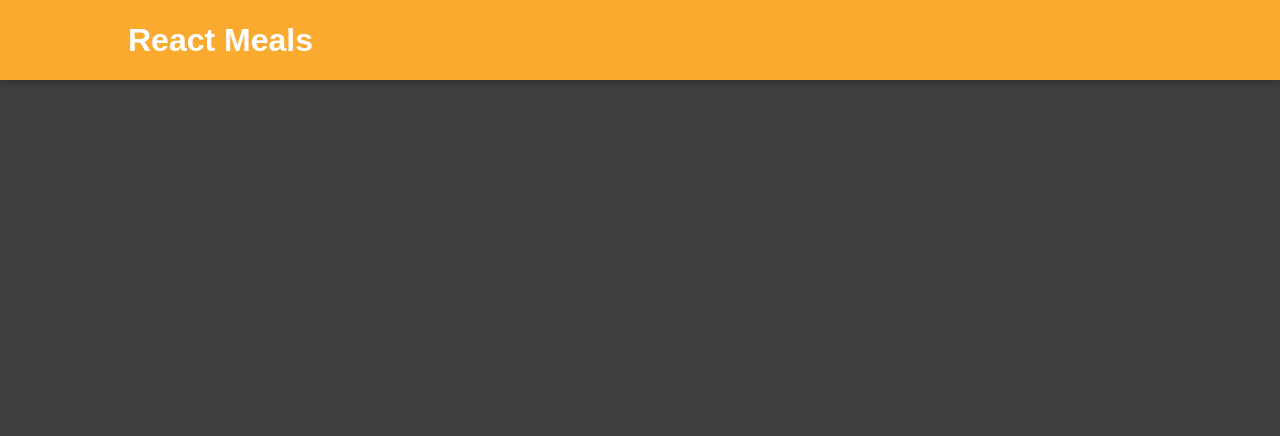
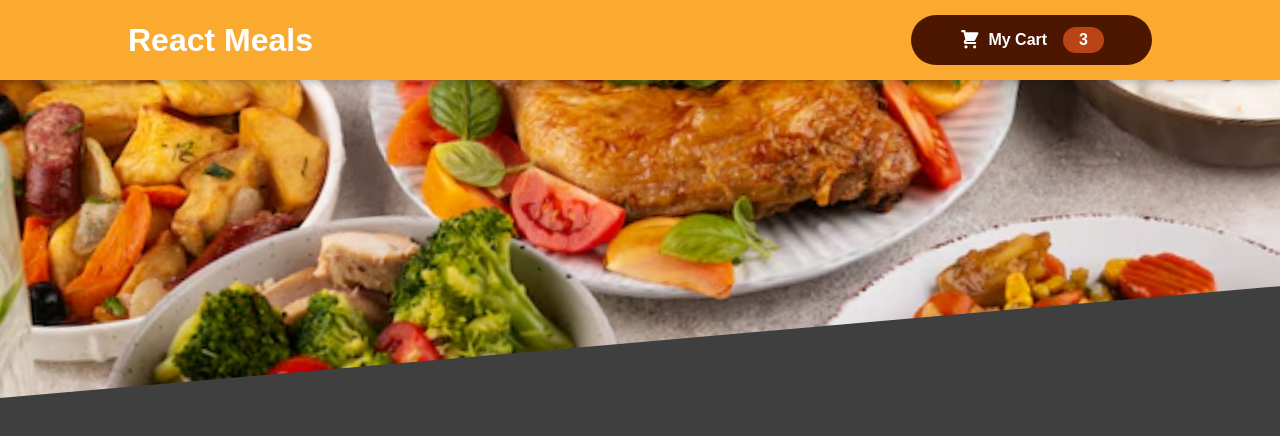
Before and after one commit to goodzeee/react-selfstudy202407, a React (Create React App) app: page / in a window 1280 px wide. Shown: the top 436 px of the page. Built offline with nearby package versions, Linux system fonts and the light colour scheme.

Commit message:
# Cart App - Header 컴포넌트 생성

```diff
--- a/src/App.js
+++ b/src/App.js
@@ -216,9 +216,7 @@
 
 const App = () => {
   return (
-    <Header>
-
-    </Header>
+    <Header></Header>
   )
 }
 
--- /dev/null
+++ b/src/Food/Layout/CartIcon.js
@@ -0,0 +1,14 @@
+import React from 'react'
+
+const CartIcon = () => {
+  return (
+    <svg
+    xmlns='http://www.w3.org/2000/svg'
+    viewBox='0 0 20 20'
+    fill='currentColor'>
+        <path d='M3 1a1 1 0 000 2h1.22l.305 1.222a.997.997 0 00.01.042l1.358 5.43-.893.892C3.74 11.846 4.632 14 6.414 14H15a1 1 0 000-2H6.414l1-1H14a1 1 0 00.894-.553l3-6A1 1 0 0017 3H6.28l-.31-1.243A1 1 0 005 1H3zM16 16.5a1.5 1.5 0 11-3 0 1.5 1.5 0 013 0zM6.5 18a1.5 1.5 0 100-3 1.5 1.5 0 000 3z' />
+    </svg>
+  );
+};
+
+export default CartIcon
--- a/src/Food/Layout/Header.js
+++ b/src/Food/Layout/Header.js
@@ -1,15 +1,22 @@
 import React from 'react'
 // import Header from './components/Food/Layout/Header';
 import styles from './Header.module.scss'
+// 정적 이미지 로딩
+import mealsImg from '../../assets/img/meals.jpg'
+import HeaderCartButton from './HeaderCartButton';
 
 const Header = () => {
+    // scss 모듈로 스타일링 리팩토링 !
+    const {header, 'main-image': mainImage} = styles;
+
   return (
     <>
-    <header className={styles.header}>
+    <header className={header}>
         <h1>React Meals</h1>
+        <HeaderCartButton />
     </header>
-    <div>
-        <img />
+    <div className={mainImage}>
+        <img src={mealsImg} alt='meals image'/>
     </div>
     </>
   )
--- /dev/null
+++ b/src/Food/Layout/HeaderCartButton.js
@@ -0,0 +1,19 @@
+import React from 'react'
+import CartIcon from './CartIcon'
+import styles from './HeaderCartButton.module.scss';
+
+const HeaderCartButton = () => {
+    const {button, icon, badge} = styles;
+
+  return (
+    <button className={button}>
+        <span className={icon}>
+            <CartIcon/>
+        </span>
+        <span>My Cart</span>
+        <span className={badge}>3</span>
+    </button>
+  );
+};
+
+export default HeaderCartButton
--- /dev/null
+++ b/src/Food/Layout/HeaderCartButton.module.scss
@@ -0,0 +1,65 @@
+$main-color: #4d1601;
+$hover-color: #2c0d00;
+$badge-color: #b94517;
+$hover-badge-color: #92320c;
+$animation-duration: 300ms;
+
+.button {
+  cursor: pointer;
+  font: inherit;
+  padding: 0.75rem 3rem;
+  border: none;
+  border-radius: 25px;
+  background-color: $main-color;
+  color: white;
+  display: flex;
+  justify-content: space-around;
+  align-items: center;
+  font-weight: bold;
+
+  &:hover,
+  &:active {
+    background-color: $hover-color;
+  }
+
+  .icon {
+    width: 1.35rem;
+    height: 1.35rem;
+    margin-right: 0.5rem;
+  }
+
+  .badge {
+    padding: 0.25rem 1rem;
+    margin-left: 1rem;
+    border-radius: 25px;
+    font-weight: bold;
+    background-color: $badge-color;
+  }
+
+  &:hover .badge,
+  &:active .badge {
+    background-color: $hover-badge-color;
+  }
+}
+
+.bump {
+  animation: bump $animation-duration ease-out;
+}
+
+@keyframes bump {
+  0% {
+    transform: scale(1);
+  }
+  10% {
+    transform: scale(0.9);
+  }
+  30% {
+    transform: scale(1.1);
+  }
+  50% {
+    transform: scale(1.15);
+  }
+  100% {
+    transform: scale(1);
+  }
+}
```
Also changed, not shown: src/assets/img/meals.jpg (added).
